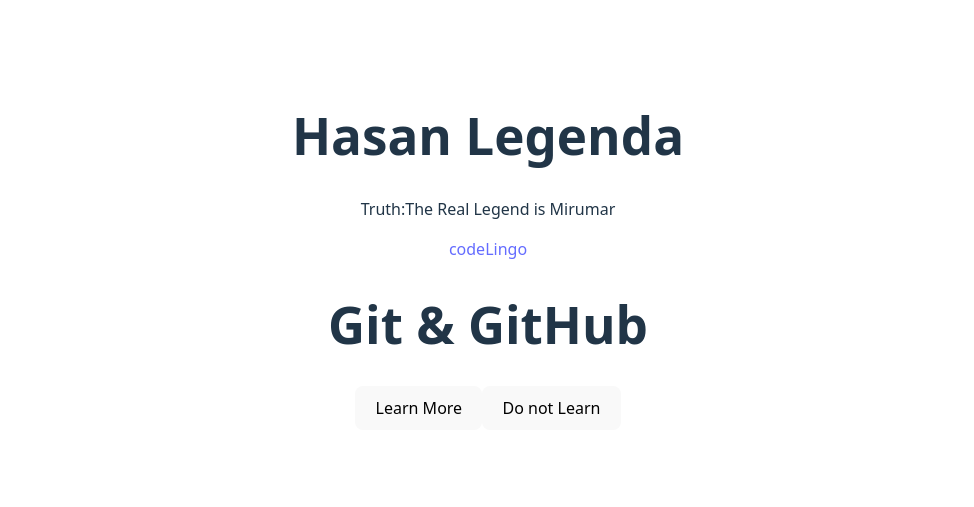
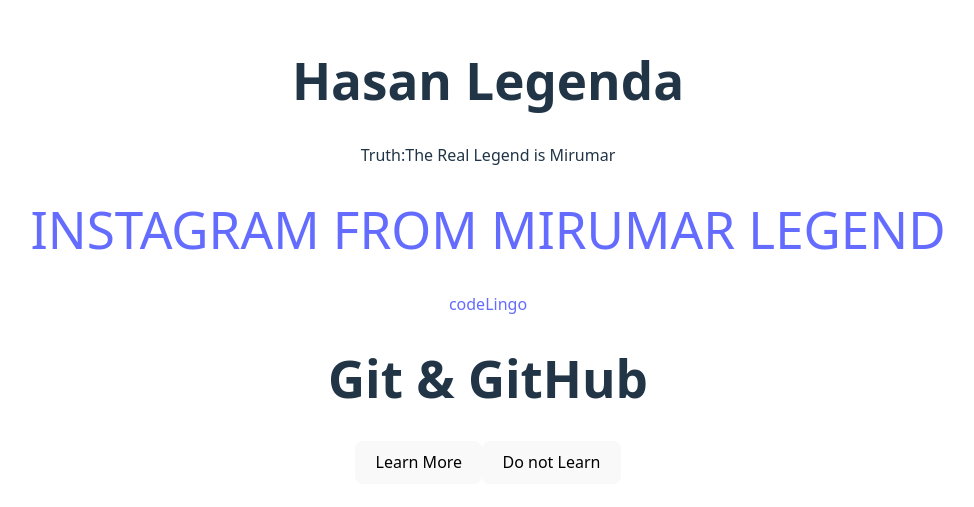
Before and after one commit to zmirumar/react-q, a React (Vite) app: page / in a window 1280 px wide. Shown: the part 149-656 px from the top of the page, without its empty margins (152-1126 px from the left). Built offline with nearby package versions, Linux system fonts and the light colour scheme.

Commit message:
Prime is comeing

```diff
--- a/src/components/Mirumar.tsx
+++ b/src/components/Mirumar.tsx
@@ -4,6 +4,7 @@
   return (
     <div>
         <p>Truth:{Legend}</p>
+        <h1><a href="https://www.instagram.com/z.mirumar/">INSTAGRAM FROM MIRUMAR LEGEND</a></h1>
     </div>
   )
 }
```
